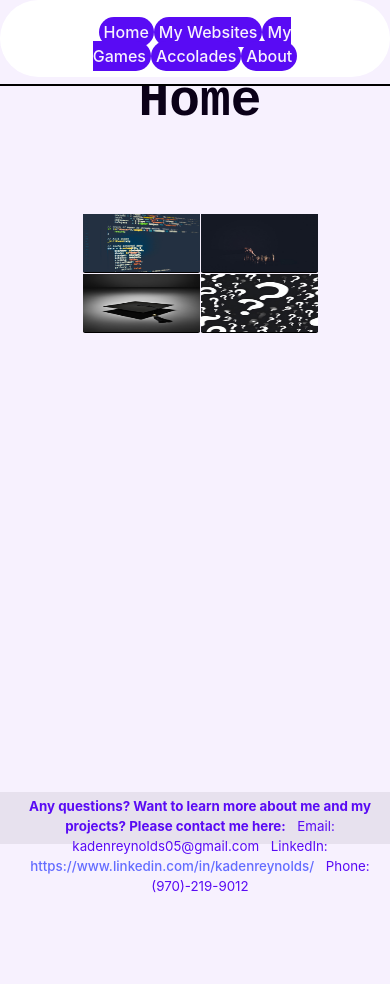
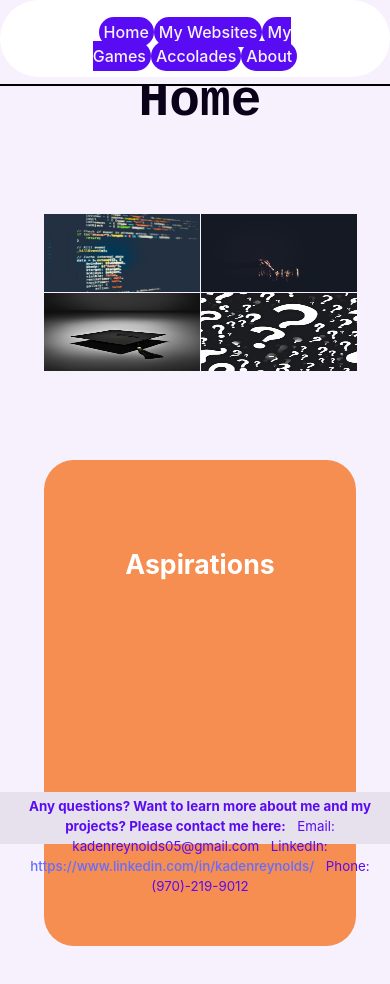
Before and after one commit to KadenReynolds/Portfolio, a React (Vite) app: page / in a window 390 px wide. Shown: the top 984 px of the page. Built offline with nearby package versions, Linux system fonts and the light colour scheme.

Commit message:
added aspirations tab to home page and added responsiveness to home page

```diff
--- a/src/App.css
+++ b/src/App.css
@@ -62,6 +62,7 @@
 /*Home*/
 .homeMasterDiv{
   margin-top: 10svh;
+  /* margin-bottom: 10svh; */
   width: 100%;
   display: grid;
   grid-template-columns: 50.25% 50.25%;
@@ -101,6 +102,148 @@
 .homeDivs:hover > .homeImg{
   opacity: .25;
   transition: .3s;
+}
+
+.aspirationsDiv{
+  width: 60svw;
+  aspect-ratio: 3.5;
+  background-color: rgb(246, 141, 81);
+  margin-top: 5svh;
+  margin-bottom: 5svh;
+  border-radius: 30px;
+  transition: .5s;
+  /* transition-delay: .4s; */
+}
+
+.aspirationsHeader{
+  padding-top: 10svh;
+  margin: 0;
+  color: white;
+  font-size: 75pt;
+  z-index: 2;
+  transition: .5s;
+  /* transition-delay: .4s; */
+}
+
+.aspirationsDiv > p{
+  /* width: 60svw;
+  aspect-ratio: 3.5; */
+  color: white;
+  padding-top: 2svh;
+  padding-bottom: 2svh;
+  padding-left: 2svw;
+  padding-right: 2svw;
+  text-wrap: wrap;
+  /* background-color: rgb(246, 141, 81);
+  border-radius: 30px; */
+  z-index: 1;
+  opacity: 0;
+  transition: .4s;
+  /* transition-delay: .4s; */
+}
+
+.aspirationsDiv:hover{
+  width: 60svw;
+  aspect-ratio: 3;
+  background-color: rgb(246, 141, 81);
+  margin-bottom: 5svh;
+  border-radius: 30px;
+  transition: .5s;
+  transition-delay: .4s;
+}
+
+.aspirationsDiv:hover > .aspirationsHeader{
+  padding-top: 3svh;
+  margin: 0;
+  color: white;
+  font-size: 50pt;
+  z-index: 2;
+  transition: .5s;
+  transition-delay: .4s;
+}
+
+.aspirationsDiv:hover > p{
+  color: white;
+  padding-top: 2svh;
+  padding-bottom: 2svh;
+  padding-left: 2svw;
+  padding-right: 2svw;
+  text-wrap: wrap;
+  z-index: 1;
+  opacity: 1;
+  transition: .7s;
+  transition-delay: .4s;
+}
+
+@media only screen and (max-width:768px){
+  .aspirationsHeader{
+    padding-top: 10svh;
+    margin: 0;
+    color: white;
+    font-size: 20pt;
+    z-index: 2;
+    transition: .5s;
+  }
+  .aspirationsDiv:hover > .aspirationsHeader{
+    padding-top: 3svh;
+    margin: 0;
+    color: white;
+    font-size: 10pt;
+    z-index: 2;
+    transition: .5s;
+    transition-delay: .4s;
+  }
+  .homeDivs{
+    position: relative;
+    background-color: black;
+    width: 40svw;
+    aspect-ratio: 2;
+    justify-content: center;
+    border-radius: 2px;
+  }
+  .homeImg{
+    position: absolute;
+    margin: 0;
+    left: 0;
+    top: 0;
+    width: 40svw;
+    aspect-ratio: 2;
+    opacity: 1;
+    transition: .3s;
+  }
+  .aspirationsDiv{
+    width: 80svw;
+    aspect-ratio: 3.5;
+    background-color: rgb(246, 141, 81);
+    margin-top: 5svh;
+    margin-bottom: 5svh;
+    border-radius: 30px;
+    transition: .5s;
+    /* transition-delay: .4s; */
+  }
+  .aspirationsDiv:hover{
+    width: 80svw;
+    aspect-ratio: 1;
+    background-color: rgb(246, 141, 81);
+    margin-bottom: 5svh;
+    border-radius: 30px;
+    transition: .5s;
+    transition-delay: .4s;
+  }
+  .aspirationsDiv:hover > p{
+    color: white;
+    padding-top: 2svh;
+    padding-bottom: 2svh;
+    padding-left: 2svw;
+    padding-right: 2svw;
+    text-wrap: wrap;
+    font-size: 10pt;
+    z-index: 1;
+    opacity: 1;
+    transition: .7s;
+    transition-delay: .4s;
+  }
+
 }
 
 /*------------------------------------*/
--- a/src/Pages/Home.jsx
+++ b/src/Pages/Home.jsx
@@ -35,6 +35,12 @@ function Home() {
           <img src={AboutHome} alt="" className='homeImg'/>
         </div>
       </div>
+      <br />
+      <br />
+      <div className='aspirationsDiv'>
+        <h2 className='aspirationsHeader'>Aspirations</h2>
+        <p>My aspirations is to become either a Fullstack Web Developer or a Game Engineer/Developer, but I would also enjoy a Embedded Systems Engineer, although anything tech would be enjoyable. My short-term goal is to get a job within the industry and to start building upon my accolades and skills while continuing to improve my projects going forward. My long-term goals are to either join a company with a model I can get behind or start my own game development studio. </p>
+      </div>
     </>
   )
 }
```
